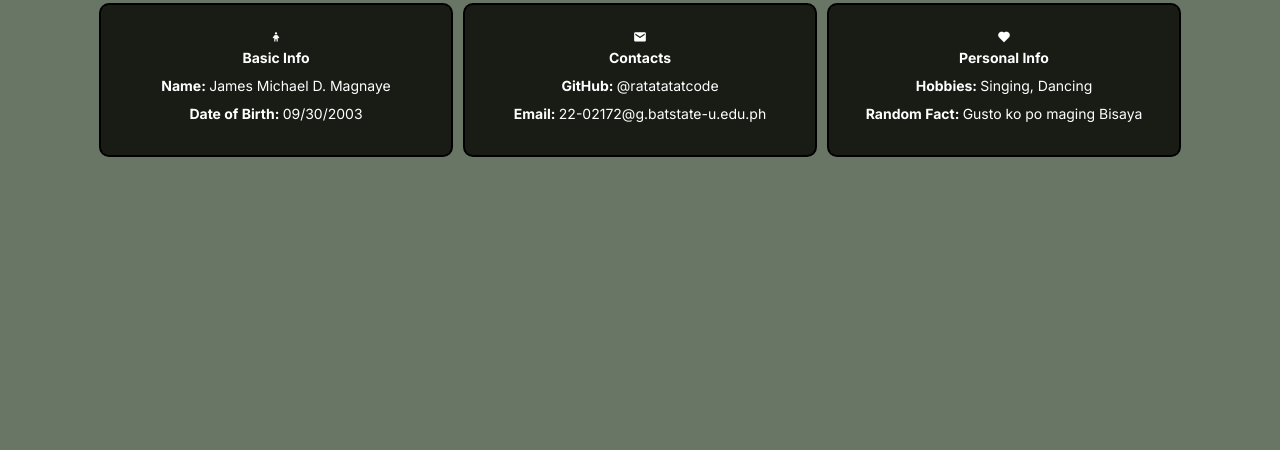
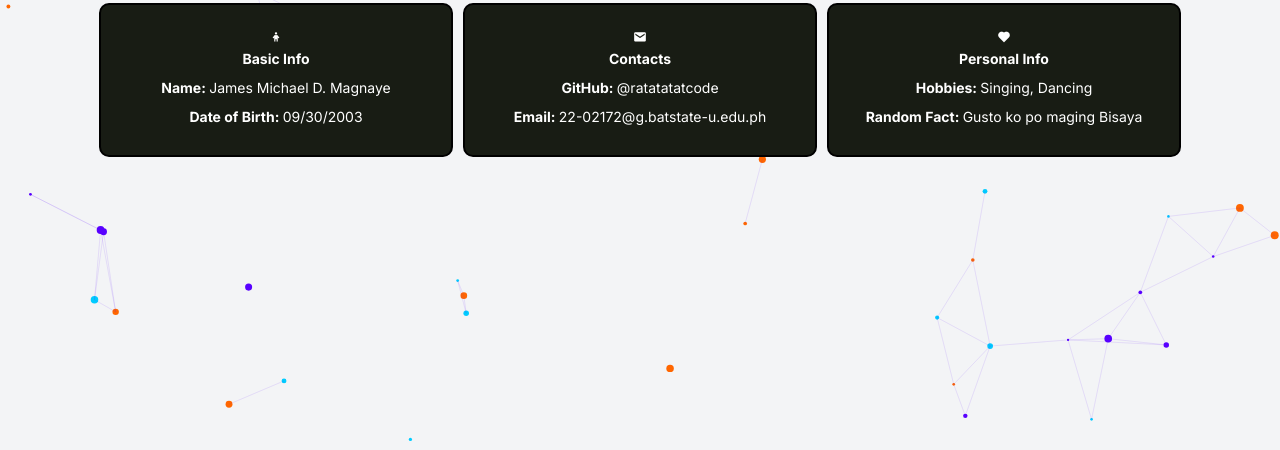
Before and after one commit to ratatatatcode/MagnayeJamesMichaelDCS3102_WSTactivities, a plain HTML site: page Laboratory Activities/Laboratory Activity 4 11-28-2024/index.html in a window 1280 px wide. Shown: the part 354-804 px from the top of the page. Drawn offline with nearby package versions, Linux system fonts and the light colour scheme.

Commit message:
Improve layout

```diff
--- a/Laboratory Activities/Laboratory Activity 4 11-28-2024/index.html
+++ b/Laboratory Activities/Laboratory Activity 4 11-28-2024/index.html
@@ -10,9 +10,12 @@
 </head>
 
 <body>
+    <div id="particles-js" class="particles"></div>
+
     <section>
         <header>
-            <h1>Hello, this is my personal info.</h1></header>
+            <h1 style="color: #181C14">About Me</h1>
+        </header>
     </section>
     <section class="container">
         <div id="flex-container" class="flex-container">
@@ -36,6 +39,7 @@
             </div>
         </div>
     </section>
+
+    <script src="script.js"></script>
 </body>
-
 </html>
--- /dev/null
+++ b/Laboratory Activities/Laboratory Activity 4 11-28-2024/script.js
@@ -0,0 +1,86 @@
+document.addEventListener("DOMContentLoaded", () => {
+    const canvas = document.createElement("canvas");
+    canvas.id = "particles-canvas";
+    document.querySelector("#particles-js").appendChild(canvas);
+
+    const ctx = canvas.getContext("2d");
+
+    function resizeCanvas() {
+        canvas.width = window.innerWidth;
+        canvas.height = window.innerHeight;
+    }
+
+    window.addEventListener("resize", resizeCanvas);
+    resizeCanvas();
+
+    const particles = [];
+    const colors = ["#5800ff", "#ff6600", "#00ccff"];
+
+    class Particle {
+        constructor() {
+            this.x = Math.random() * canvas.width;
+            this.y = Math.random() * canvas.height;
+            this.radius = Math.random() * 3 + 1;
+            this.color = colors[Math.floor(Math.random() * colors.length)];
+            this.dx = Math.random() * 2 - 1;
+            this.dy = Math.random() * 2 - 1;
+        }
+
+        draw() {
+            ctx.beginPath();
+            ctx.arc(this.x, this.y, this.radius, 0, Math.PI * 2);
+            ctx.fillStyle = this.color;
+            ctx.fill();
+        }
+
+        update() {
+            this.x += this.dx;
+            this.y += this.dy;
+
+            if (this.x < 0 || this.x > canvas.width) this.dx *= -1;
+            if (this.y < 0 || this.y > canvas.height) this.dy *= -1;
+
+            this.draw();
+        }
+    }
+
+    function initParticles(count) {
+        for (let i = 0; i < count; i++) {
+            particles.push(new Particle());
+        }
+    }
+
+    function drawLines() {
+        for (let i = 0; i < particles.length; i++) {
+            for (let j = i + 1; j < particles.length; j++) {
+                const dx = particles[i].x - particles[j].x;
+                const dy = particles[i].y - particles[j].y;
+                const distance = Math.sqrt(dx * dx + dy * dy);
+
+                if (distance < 100) {
+                    ctx.beginPath();
+                    ctx.moveTo(particles[i].x, particles[i].y);
+                    ctx.lineTo(particles[j].x, particles[j].y);
+                    ctx.strokeStyle = "rgba(88, 0, 255, 0.1)";
+                    ctx.lineWidth = 1;
+                    ctx.stroke();
+                }
+            }
+        }
+    }
+
+    function animateParticles() {
+        ctx.clearRect(0, 0, canvas.width, canvas.height);
+
+        particles.forEach((particle) => {
+            particle.update();
+        });
+
+        drawLines();
+
+        requestAnimationFrame(animateParticles);
+    }
+
+    initParticles(80);
+    animateParticles();
+});
--- a/Laboratory Activities/Laboratory Activity 4 11-28-2024/styles.css
+++ b/Laboratory Activities/Laboratory Activity 4 11-28-2024/styles.css
@@ -1,24 +1,16 @@
-@import url('https://fonts.googleapis.com/css2?family=Bebas+Neue&family=Inter:ital,opsz,wght@0,14..32,100..900;1,14..32,100..900&family=Poppins:ital,wght@0,100;0,200;0,300;0,400;0,500;0,600;0,700;0,800;0,900;1,100;1,200;1,300;1,400;1,500;1,600;1,700;1,800;1,900&display=swap');
+@import url('https://fonts.googleapis.com/css2?family=Inter:wght@400;500;700&display=swap');
 
 body {
     margin: 0;
     padding: 0;
     font-family: "Inter", sans-serif;
     color: white;
-    background-color: #697565;
-    word-wrap: break-word;
+    background-color: #f3f4f6;
+    overflow: hidden;
 
-    /* Flex */
-    display: flex;
-    justify-content: center;
-    align-items: center;
-    flex-direction: column;
+    /* Dimensions */
     height: 100vh;
     width: 100%;
-}
-
-.container {
-    font-size: 14px;
 
     /* Flex */
     display: flex;
@@ -27,34 +19,54 @@ body {
     flex-direction: column;
 }
 
-.container p {
-    line-height: 0;
+.particles {
+    position: absolute;
+    top: 0;
+    left: 0;
+    width: 100%;
+    height: 100%;
+    z-index: -1;
+}
+
+.container {
+    position: relative;
+    z-index: 1;
+    font-size: 14px;
+    display: flex;
+    justify-content: center;
+    align-items: center;
+    flex-direction: column;
 }
 
 .flex-container {
-    width: 100%;
-    margin-inline: 10px;
-
-    /* Flex */
     display: flex;
     justify-content: center;
     align-items: center;
-    flex-direction: row;
     flex-wrap: wrap;
     gap: 10px;
+    width: 100%;
+    padding: 10px;
 }
 
 .item {
     height: 100px;
     width: 300px;
+    padding: 25px;
+    background-color: #181C14;
+
+    /* Border */
     border: 2px solid black;
     border-radius: 10px;
-    padding: 25px;
-    background-color: #181C14;
 
     /* Flex */
     display: flex;
     justify-content: flex-start;
     align-items: center;
     flex-direction: column;
+    text-align: center;
 }
+
+.item p {
+    margin: 4px 0;
+    line-height: 1.5;
+}
```
Also changed, not shown: Laboratory Activities/Laboratory Activity 4 11-28-2024/personal-page-output.PNG.
